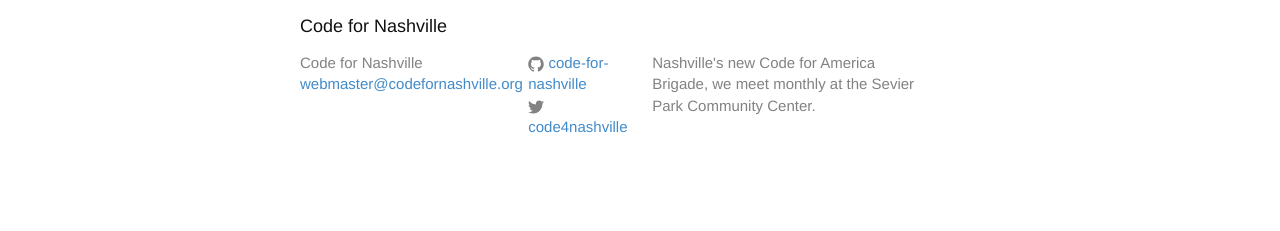
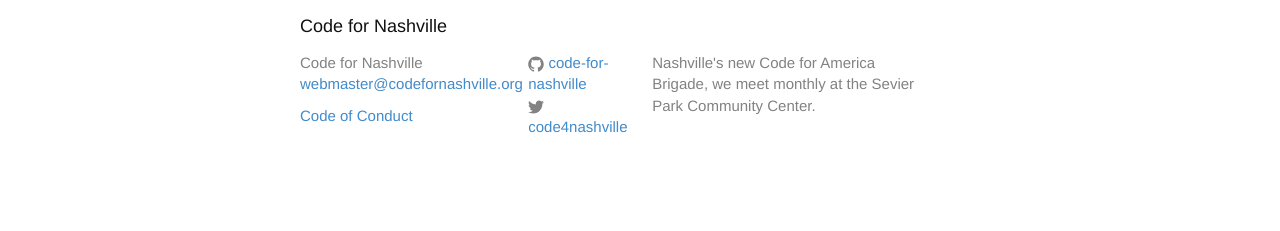
Before and after one commit to code-for-nashville/code-for-nashville.github.io, a Jekyll site: the page built from index.html, in a window 1280 px wide. Shown: the part 997-1228 px from the top of the page. Built offline with Jekyll 4.4.1, drawn with Linux system fonts in a browser that asks for light colours; nearby versions of some CDN libraries.

Commit message:
Code of conduct
Added link to our code of conduct in GitHub.

```diff
--- a/_includes/footer.html
+++ b/_includes/footer.html
@@ -9,6 +9,9 @@
           <ul class="contact-list">
             <li>{{ site.title }}</li>
             <li><a href="mailto:{{ site.email }}">{{ site.email }}</a></li>
+          </ul>
+          <ul class="contact-list">
+            <li><a href="https://github.com/code-for-nashville/codeofconduct">Code of Conduct</a></li>
           </ul>
         </div>
 
```
